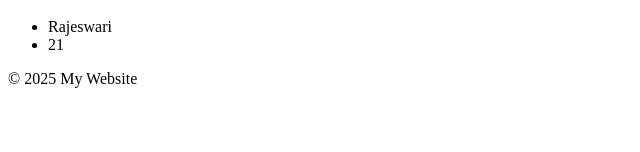
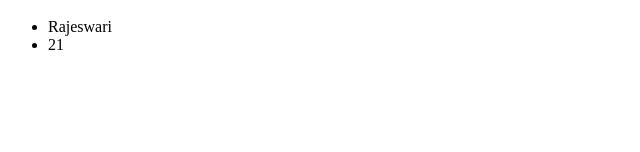
Before and after one commit to SujalKrG/react-demo, a React (Vite) app: page / in a window 1280 px wide. Shown: the part 148-300 px from the top of the page, without its empty margins (0-640 px from the left). Built offline with nearby package versions, Linux system fonts and the light colour scheme.

Commit message:
Updated Footer

```diff
--- a/src/components/Footer.jsx
+++ b/src/components/Footer.jsx
@@ -2,7 +2,7 @@ import React from "react";
 
 const Footer = () => {
   return <footer>
-    <p>© 2025 My Website</p>
+
   </footer>;
 };
 
```
